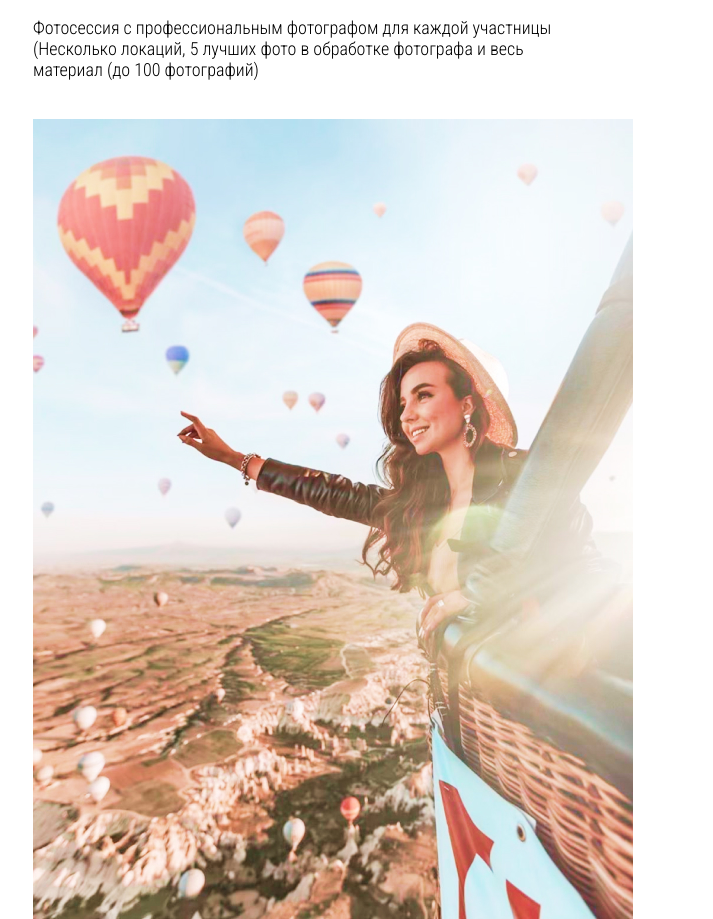
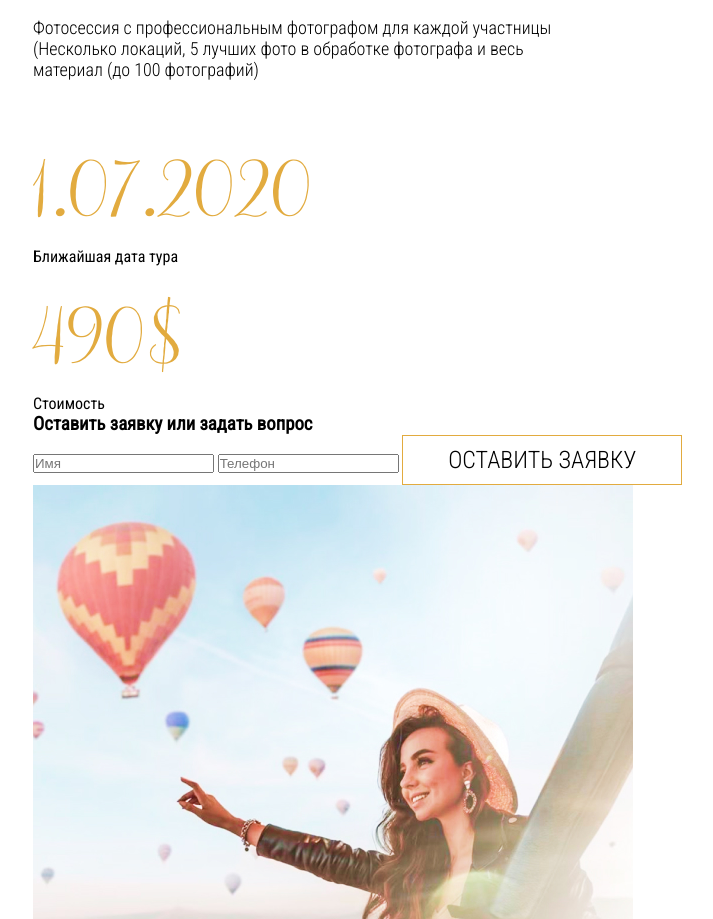
Before and after one commit to Taras21071988/project_-cappadosia, a plain HTML site: page index.html in a window 1280 px wide. Shown: the part 6941-7860 px from the top of the page, without its empty margins (7-720 px from the left). Drawn offline with nearby package versions, Linux system fonts and the light colour scheme.

Commit message:
add section form

```diff
--- a/index.html
+++ b/index.html
@@ -283,7 +283,30 @@
   <section class="price-form">
     <div class="container">
       <div class="price-form__wrapper">
-        <div class="price__form"></div>
+        <div class="price__form-content">
+          <div class="price__form-text">
+            <h2 class="title form-text">
+              1.07.2020
+            </h2>
+            <p class="form-text_subtitle">
+              Ближайшая дата тура
+            </p>
+            <h2 class="title form-text-bot">
+              490$
+            </h2>
+            <p class="form-text_subtitle-bot">
+              Стоимость
+            </p>
+          </div>
+          <form class="price__form">
+            <h3 class="form-title">
+              Оставить заявку или задать вопрос
+            </h3>
+            <input type="text" placeholder="Имя">
+            <input type="text" placeholder="Телефон">
+            <button class="button">ОСТАВИТЬ ЗАЯВКУ</button>
+          </form>
+        </div>
         <div class="price__form-img">
           <img src="img/price-form_img.jpg" alt="form-img">
         </div>
```
